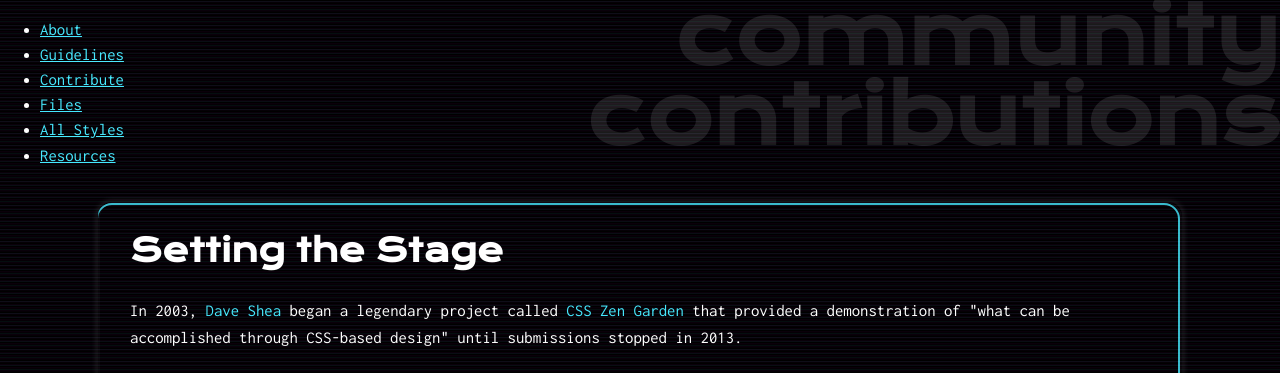
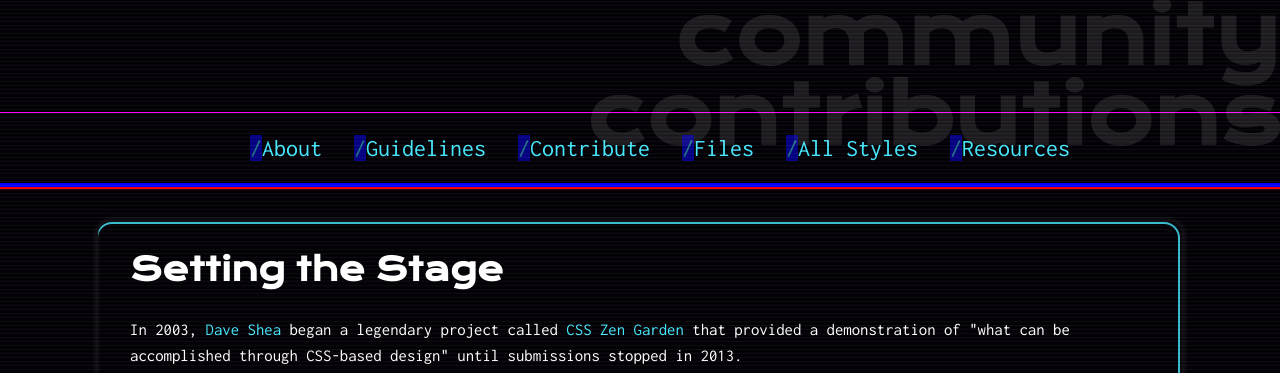
Before and after one commit to cecldwll/wdd331, a website: page public/index.html in a window 1280 px wide. Shown: the part 404-777 px from the top of the page. Drawn offline with nearby package versions, Linux system fonts and the light colour scheme; a web font is replaced by a local one.

Commit message:
nav bar styling

```diff
--- a/sass/block-styles/_nav.scss
+++ b/sass/block-styles/_nav.scss
@@ -1,35 +1,27 @@
-// nav {
-//   ul {
-//     display: flex;
-//     flex-wrap: wrap;
-//     justify-content: center;
-//     margin: 0;
-//     padding: 0;
-//     list-style: none;
+nav {
+  margin: 7rem 0 2rem 0;
+  border-top: 1px solid var(--color-variant-4);
+  border-bottom: 4px solid var(--color-variant-6);
+  box-shadow: 0px 2px 1px var(--color-variant-5);
 
-//     a {
-//       display: inline-grid;
-//       padding: 0.5rem;
-//       color: var(--color-secondary);
-//       font-size: 1.25rem;
-//       text-decoration: none;
+  ul {
+    display: flex;
+    flex-wrap: wrap;
+    justify-content: center;
+    list-style: none;
 
-//       &::before {
-//         width: 100%;
-//         height: 0.33em;
-//         background-color: var(--color-secondary);
-//         opacity: 0.15;
-//         content: "";
-//       }
+    a {
+      padding: 1rem;
+      font-size: 1.5rem;
+      text-decoration: none;
 
-//       &:hover::before,
-//       &:focus::before {
-//         opacity: 1;
-//       }
-//     }
-
-//     li {
-//       margin: 0.25rem;
-//     }
-//   }
-// }
+      &::before {
+        width: 100%;
+        height: 0.33em;
+        background-color: var(--color-variant-6);
+        opacity: 0.5;
+        content: "/";
+      }
+    }
+  }
+}
```
Also changed, not shown: public/style.css, 1 other file.
